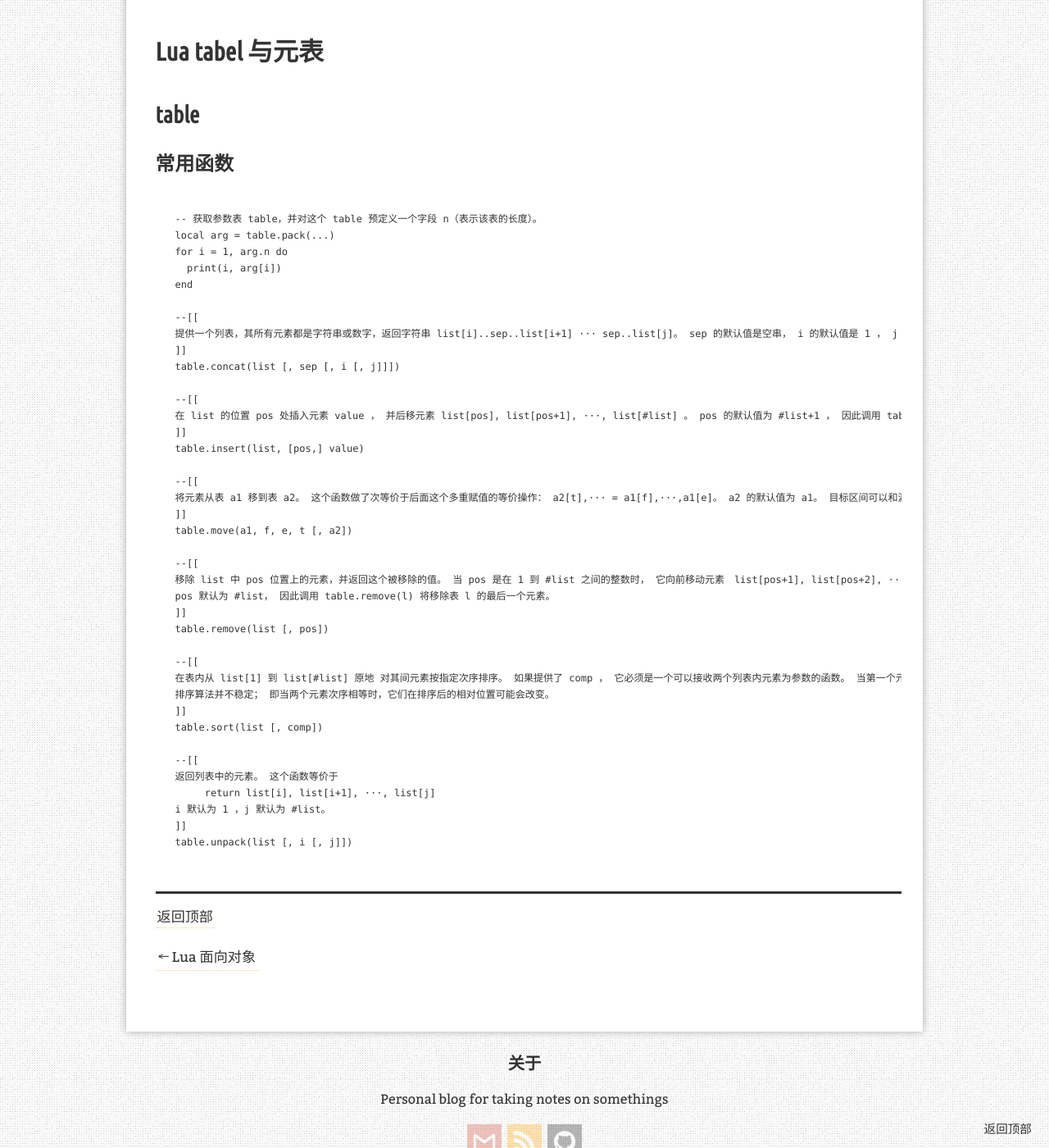
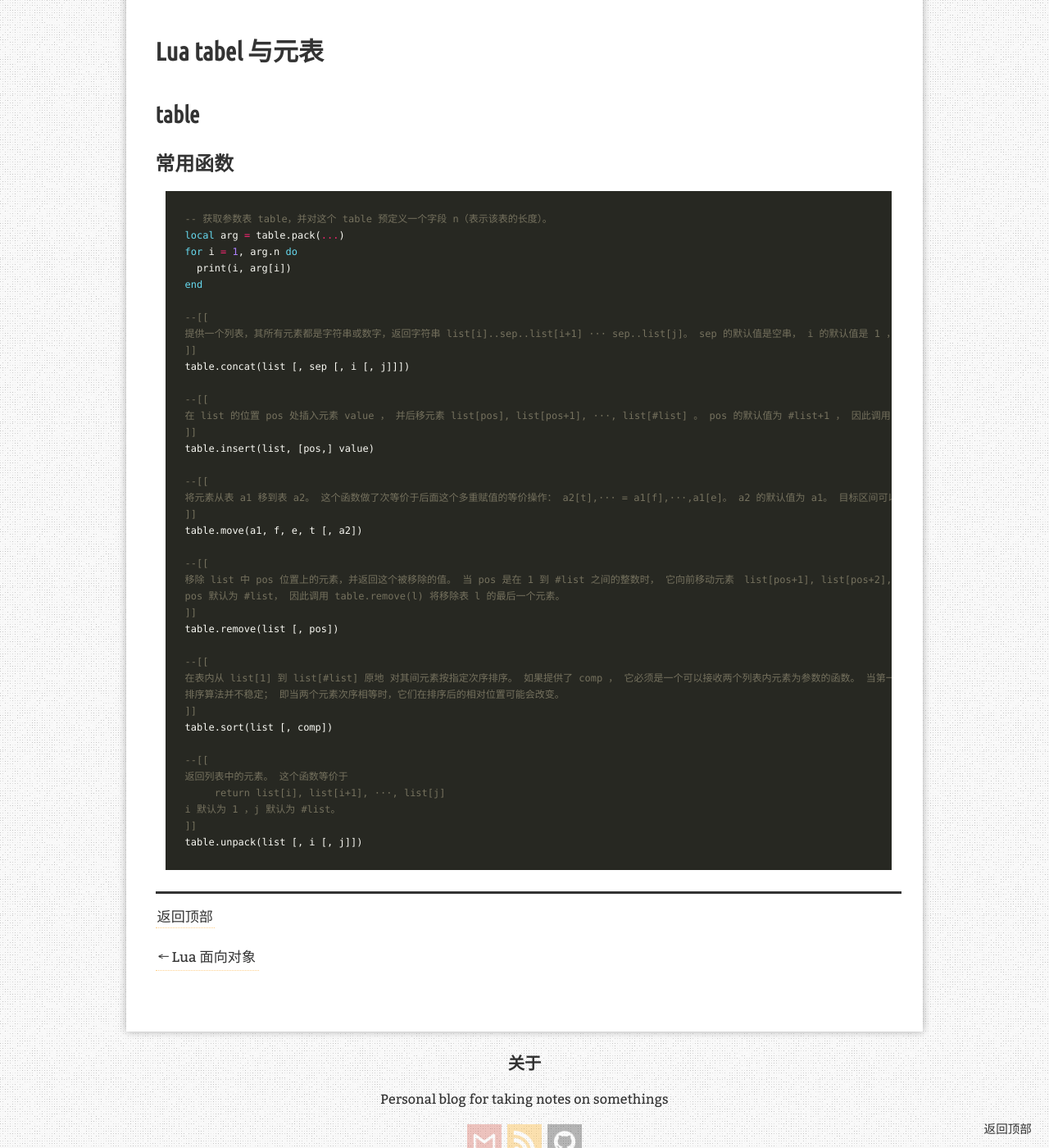
Before and after one commit to bqwhnn/blog, a Jekyll site: the page built from _posts/2017-09-18-Lua-Table.md, in a window 1280 px wide and 1400 px high, scrolled down 484 px. Shown: the whole window at 82% size. Built offline with Jekyll 4.4.1, drawn with Linux system fonts in a browser that asks for light colours; nearby versions of some CDN libraries; comment, search, counter and statistics services are not loaded.

Commit message:
lua table 03

```diff
--- a/_posts/2017-09-18-Lua-Table.md
+++ b/_posts/2017-09-18-Lua-Table.md
@@ -18,7 +18,7 @@ redirect_from:
 ### 常用函数
 
 
-~~~ Lua
+~~~ lua
 -- 获取参数表 table，并对这个 table 预定义一个字段 n（表示该表的长度）。
 local arg = table.pack(...)
 for i = 1, arg.n do
```
